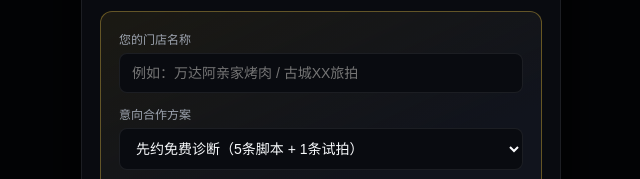
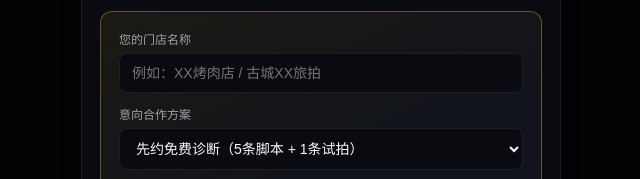
Before and after one commit to yang11103/weilan-h5, a plain HTML site: page index.html in a window 1280 px wide. Both pictures are taken after a click on the button "领取：免费 5 条定制脚本 + 1 条样片试拍". Shown: the part 187-366 px from the top of the page, 319-959 px from the left. Drawn offline with Linux system fonts and the light colour scheme.

Commit message:
Update shop name placeholder

```diff
--- a/index.html
+++ b/index.html
@@ -701,7 +701,7 @@
       <div class="card card-gold">
         <div class="form-group">
           <label>您的门店名称</label>
-          <input type="text" class="form-input" id="shopName" placeholder="例如：万达阿亲家烤肉 / 古城XX旅拍" />
+          <input type="text" class="form-input" id="shopName" placeholder="例如：XX烤肉店 / 古城XX旅拍" />
         </div>
         <div class="form-group">
           <label>意向合作方案</label>
```
